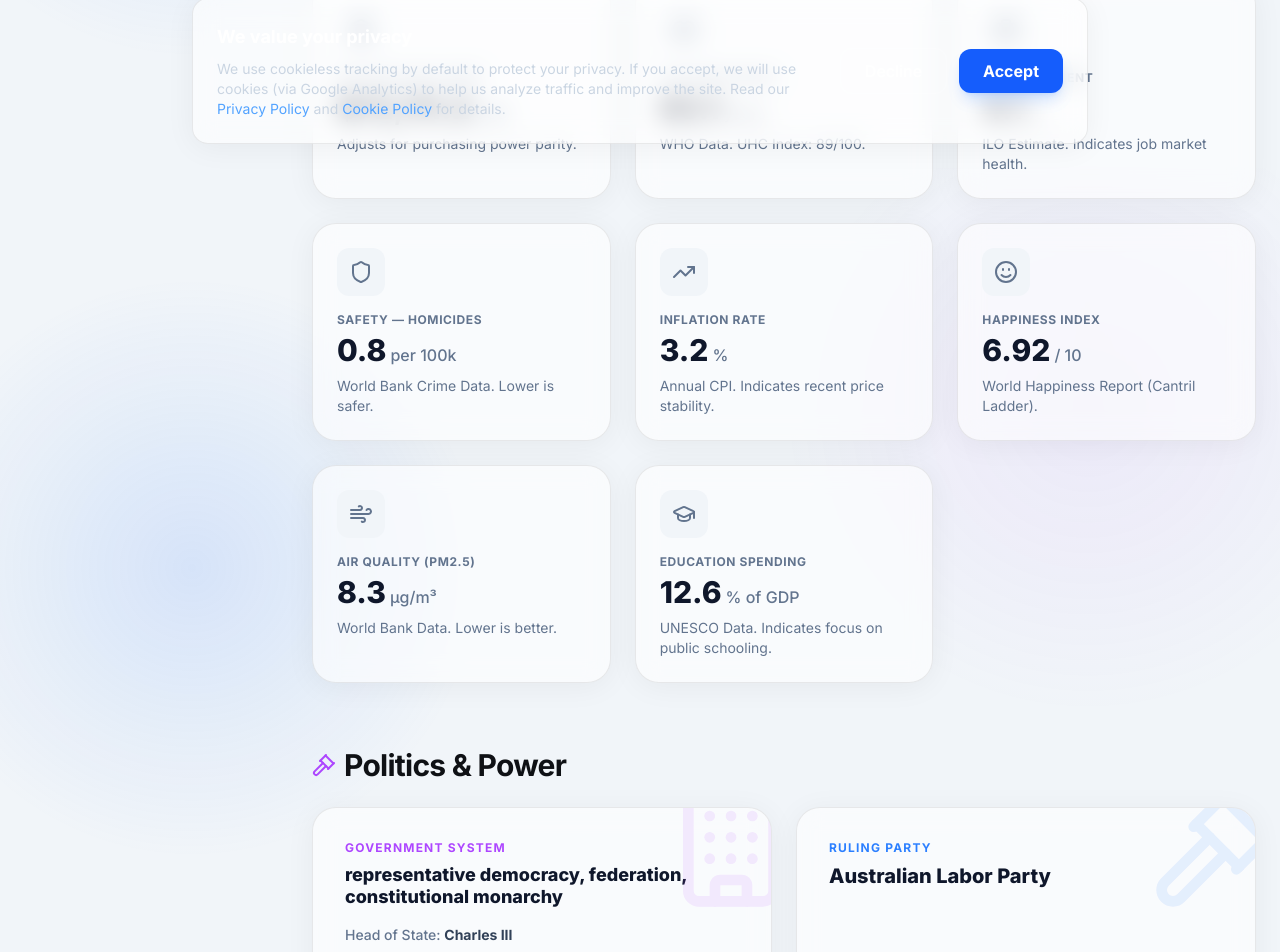
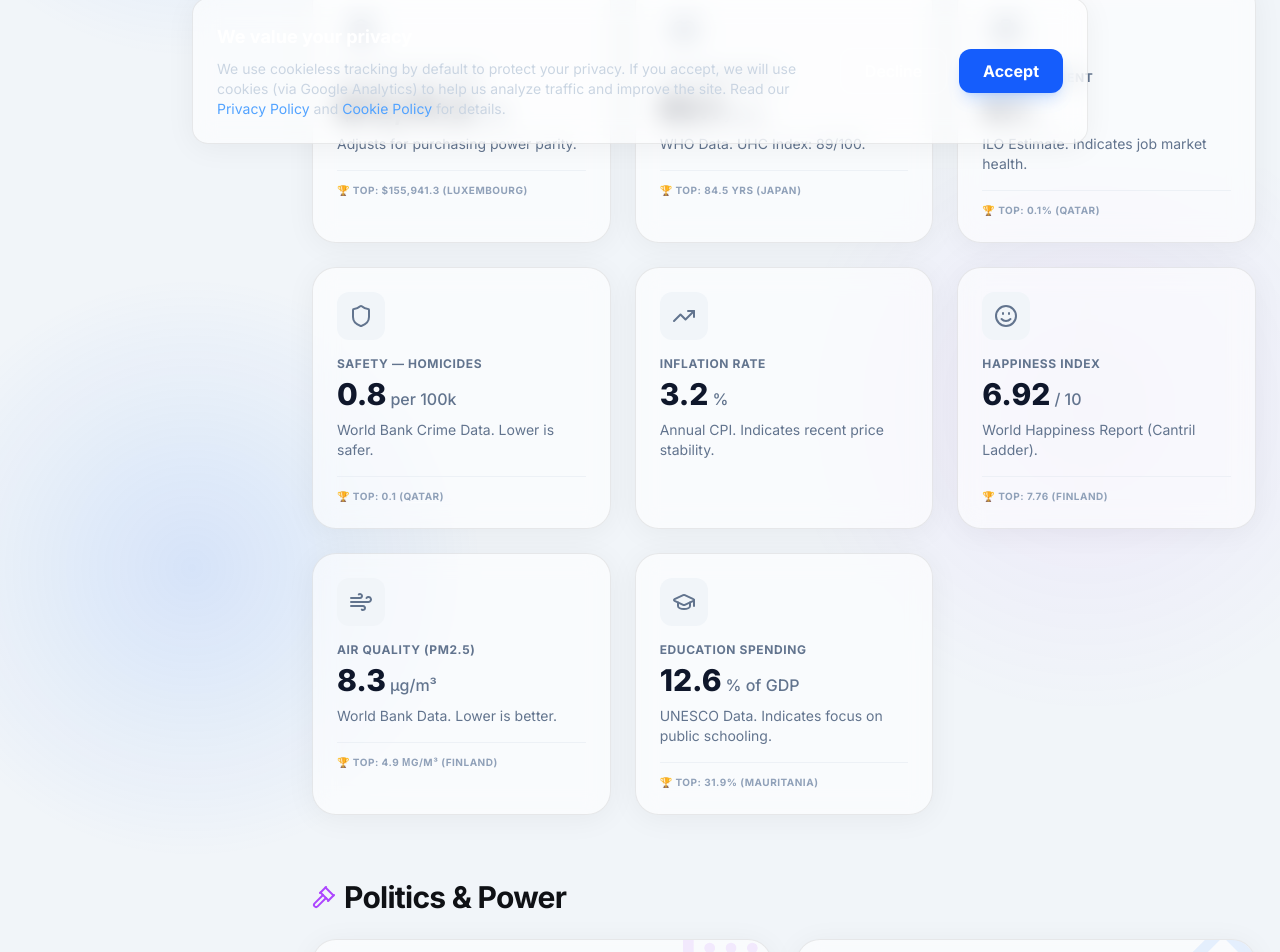
Before and after one commit to mirek-ai/settleradarweb, a Next.js app: page /country/australia in a window 1280 px wide. Shown: the part 632-1584 px from the top of the page. Built offline with nearby package versions, Linux system fonts and the light colour scheme.

Commit message:
feat(ui): Dodanie znacznikow Top Benchmark do sekcji Quick Facts

```diff
--- a/src/app/country/[slug]/page.tsx
+++ b/src/app/country/[slug]/page.tsx
@@ -97,6 +97,43 @@ export default async function CountryPage({ params }: { params: Promise<{ slug:
     if (v != null && (!best || v < best.v)) return { v, name: c.name, slug: c.slug };
     return best;
   }, null);
+
+  const bestGDP = db.countries.reduce((best: any, c: any) => {
+    const v = c.indicators?.['wb_gdp_pc_ppp']?.value;
+    if (v != null && (!best || v > best.v)) return { v, name: c.name, slug: c.slug };
+    return best;
+  }, null);
+
+  const bestUnemployment = db.countries.reduce((best: any, c: any) => {
+    const v = c.indicators?.['ilo_unemployment']?.value || c.indicators?.['wb_unemployment']?.value;
+    if (v != null && (!best || v < best.v)) return { v, name: c.name, slug: c.slug };
+    return best;
+  }, null);
+
+  const bestHomicides = db.countries.reduce((best: any, c: any) => {
+    const v = c.indicators?.['wb_homicides']?.value;
+    if (v != null && (!best || v < best.v)) return { v, name: c.name, slug: c.slug };
+    return best;
+  }, null);
+
+  const bestHappiness = db.countries.reduce((best: any, c: any) => {
+    const v = c.indicators?.['whr_happiness_index']?.value;
+    if (v != null && (!best || v > best.v)) return { v, name: c.name, slug: c.slug };
+    return best;
+  }, null);
+
+  const bestAir = db.countries.reduce((best: any, c: any) => {
+    const v = c.indicators?.['wb_air_quality']?.value;
+    if (v != null && (!best || v < best.v)) return { v, name: c.name, slug: c.slug };
+    return best;
+  }, null);
+
+  const bestEducation = db.countries.reduce((best: any, c: any) => {
+    const v = c.indicators?.['unesco_education_spending']?.value;
+    if (v != null && (!best || v > best.v)) return { v, name: c.name, slug: c.slug };
+    return best;
+  }, null);
+
   const freedom = ind['heritage_economic_freedom']?.value;
   const education = ind['unesco_education_spending']?.value;
   const life_expectancy = ind['who_life_expectancy']?.value;
@@ -363,6 +400,11 @@ export default async function CountryPage({ params }: { params: Promise<{ slug:
                 {gdp != null ? `$${formatNumber(gdp)}` : '--'}<span className="text-base font-medium text-slate-500 ml-1">USD</span>
               </div>
               <p className="text-sm text-slate-500 mt-2">Adjusts for purchasing power parity.</p>
+              {bestGDP && bestGDP.v != null && (
+                <div className="text-[10px] uppercase font-bold text-slate-400 dark:text-slate-500 tracking-wider mt-4 pt-3 border-t border-slate-200/50 dark:border-slate-800/50" title="Global maximum">
+                  🏆 Top: ${formatNumber(bestGDP.v)} (<Link href={`/country/${bestGDP.slug}`} className="hover:text-blue-400 underline decoration-white/30 hover:decoration-blue-400 underline-offset-2 transition-colors">{bestGDP.name}</Link>)
+                </div>
+              )}
             </div>
 
             {/* Fact 2 */}
@@ -375,6 +417,11 @@ export default async function CountryPage({ params }: { params: Promise<{ slug:
                 {life_expectancy != null ? life_expectancy.toFixed(1) : '--'}<span className="text-base font-medium text-slate-500 ml-1">years</span>
               </div>
               <p className="text-sm text-slate-500 mt-2">WHO Data. UHC Index: {uhc != null ? uhc : '--'}/100.</p>
+              {bestLife && bestLife.v != null && (
+                <div className="text-[10px] uppercase font-bold text-slate-400 dark:text-slate-500 tracking-wider mt-4 pt-3 border-t border-slate-200/50 dark:border-slate-800/50" title="Global maximum">
+                  🏆 Top: {bestLife.v.toFixed(1)} yrs (<Link href={`/country/${bestLife.slug}`} className="hover:text-blue-400 underline decoration-white/30 hover:decoration-blue-400 underline-offset-2 transition-colors">{bestLife.name}</Link>)
+                </div>
+              )}
             </div>
 
             {/* Fact 3 */}
@@ -387,6 +434,11 @@ export default async function CountryPage({ params }: { params: Promise<{ slug:
                 {unemployment != null ? unemployment.toFixed(1) : '--'}<span className="text-base font-medium text-slate-500 ml-1">%</span>
               </div>
               <p className="text-sm text-slate-500 mt-2">ILO Estimate. Indicates job market health.</p>
+              {bestUnemployment && bestUnemployment.v != null && (
+                <div className="text-[10px] uppercase font-bold text-slate-400 dark:text-slate-500 tracking-wider mt-4 pt-3 border-t border-slate-200/50 dark:border-slate-800/50" title="Global minimum (best)">
+                  🏆 Top: {bestUnemployment.v.toFixed(1)}% (<Link href={`/country/${bestUnemployment.slug}`} className="hover:text-blue-400 underline decoration-white/30 hover:decoration-blue-400 underline-offset-2 transition-colors">{bestUnemployment.name}</Link>)
+                </div>
+              )}
             </div>
 
             {/* Fact 4 */}
@@ -399,6 +451,11 @@ export default async function CountryPage({ params }: { params: Promise<{ slug:
                 {homicides != null ? homicides.toFixed(1) : '--'}<span className="text-base font-medium text-slate-500 ml-1">per 100k</span>
               </div>
               <p className="text-sm text-slate-500 mt-2">World Bank Crime Data. Lower is safer.</p>
+              {bestHomicides && bestHomicides.v != null && (
+                <div className="text-[10px] uppercase font-bold text-slate-400 dark:text-slate-500 tracking-wider mt-4 pt-3 border-t border-slate-200/50 dark:border-slate-800/50" title="Global minimum (best)">
+                  🏆 Top: {bestHomicides.v.toFixed(1)} (<Link href={`/country/${bestHomicides.slug}`} className="hover:text-blue-400 underline decoration-white/30 hover:decoration-blue-400 underline-offset-2 transition-colors">{bestHomicides.name}</Link>)
+                </div>
+              )}
             </div>
 
             {/* Fact 5 */}
@@ -423,6 +480,11 @@ export default async function CountryPage({ params }: { params: Promise<{ slug:
                 {happiness != null ? happiness.toFixed(2) : '--'}<span className="text-base font-medium text-slate-500 ml-1">/ 10</span>
               </div>
               <p className="text-sm text-slate-500 mt-2">World Happiness Report (Cantril Ladder).</p>
+              {bestHappiness && bestHappiness.v != null && (
+                <div className="text-[10px] uppercase font-bold text-slate-400 dark:text-slate-500 tracking-wider mt-4 pt-3 border-t border-slate-200/50 dark:border-slate-800/50" title="Global maximum">
+                  🏆 Top: {bestHappiness.v.toFixed(2)} (<Link href={`/country/${bestHappiness.slug}`} className="hover:text-blue-400 underline decoration-white/30 hover:decoration-blue-400 underline-offset-2 transition-colors">{bestHappiness.name}</Link>)
+                </div>
+              )}
             </div>
 
             {/* Fact 7 */}
@@ -435,6 +497,11 @@ export default async function CountryPage({ params }: { params: Promise<{ slug:
                 {air != null ? air.toFixed(1) : '--'}<span className="text-base font-medium text-slate-500 ml-1">µg/m³</span>
               </div>
               <p className="text-sm text-slate-500 mt-2">World Bank Data. Lower is better.</p>
+              {bestAir && bestAir.v != null && (
+                <div className="text-[10px] uppercase font-bold text-slate-400 dark:text-slate-500 tracking-wider mt-4 pt-3 border-t border-slate-200/50 dark:border-slate-800/50" title="Global minimum (best)">
+                  🏆 Top: {bestAir.v.toFixed(1)} µg/m³ (<Link href={`/country/${bestAir.slug}`} className="hover:text-emerald-400 underline decoration-white/30 hover:decoration-emerald-400 underline-offset-2 transition-colors">{bestAir.name}</Link>)
+                </div>
+              )}
             </div>
 
             {/* Fact 8 */}
@@ -447,6 +514,11 @@ export default async function CountryPage({ params }: { params: Promise<{ slug:
                 {education != null ? education.toFixed(1) : '--'}<span className="text-base font-medium text-slate-500 ml-1">% of GDP</span>
               </div>
               <p className="text-sm text-slate-500 mt-2">UNESCO Data. Indicates focus on public schooling.</p>
+              {bestEducation && bestEducation.v != null && (
+                <div className="text-[10px] uppercase font-bold text-slate-400 dark:text-slate-500 tracking-wider mt-4 pt-3 border-t border-slate-200/50 dark:border-slate-800/50" title="Global maximum">
+                  🏆 Top: {bestEducation.v.toFixed(1)}% (<Link href={`/country/${bestEducation.slug}`} className="hover:text-fuchsia-400 underline decoration-white/30 hover:decoration-fuchsia-400 underline-offset-2 transition-colors">{bestEducation.name}</Link>)
+                </div>
+              )}
             </div>
           </div>
         </section>
```
